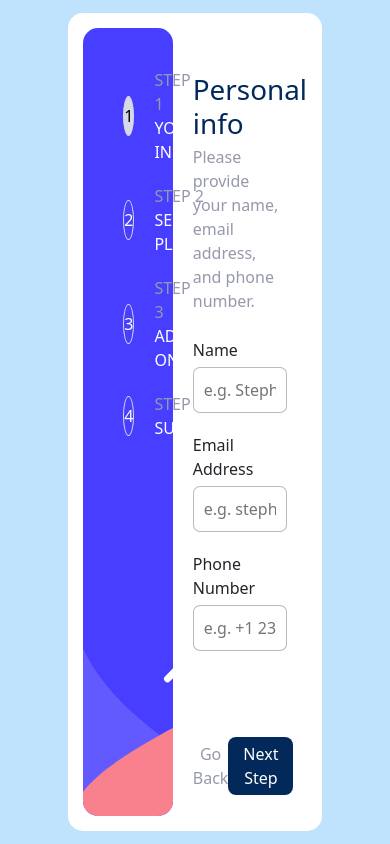
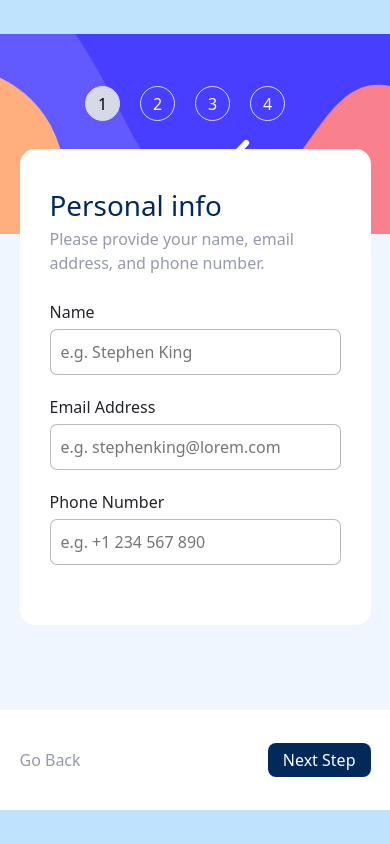
Before and after one commit to Mankind71/frontendMentor-multiStepForm, a React (Create React App) app: page / in a window 390 px wide. Built offline with nearby package versions, Linux system fonts and the light colour scheme.

Commit message:
more responsiveness for tab... included media screen for min width 768px

```diff
--- a/src/scss/app.scss
+++ b/src/scss/app.scss
@@ -91,7 +91,7 @@
   }
 }
 
-@media (min-width: 376px) {
+@media (min-width: 426px) {
   :root {
     --rightSectionContentWidth: 70%;
   }
@@ -110,7 +110,7 @@
 
       .itemsContainer {
         flex-direction: column;
-        padding: 10px 40px;
+        padding: 10px 10px;
 
         .items {
           margin-bottom: 20px;
@@ -147,7 +147,13 @@
   }
 }
 
-@media (max-width: 375px) {
+@media (min-width: 768px) {
+  .content > .levels > .itemsContainer {
+    padding: 10px 40px;
+  }
+}
+
+@media (max-width: 425px) {
   :root {
     --rightSectionContentWidth: 90%;
   }
@@ -165,8 +171,8 @@
       height: 200px;
 
       .itemsContainer {
-        height: fit-content !important;
-        padding: 0 !important;
+        // height: fit-content !important;
+        padding: 0;
         margin-bottom: 100px;
         display: flex;
         flex-direction: row;
```
